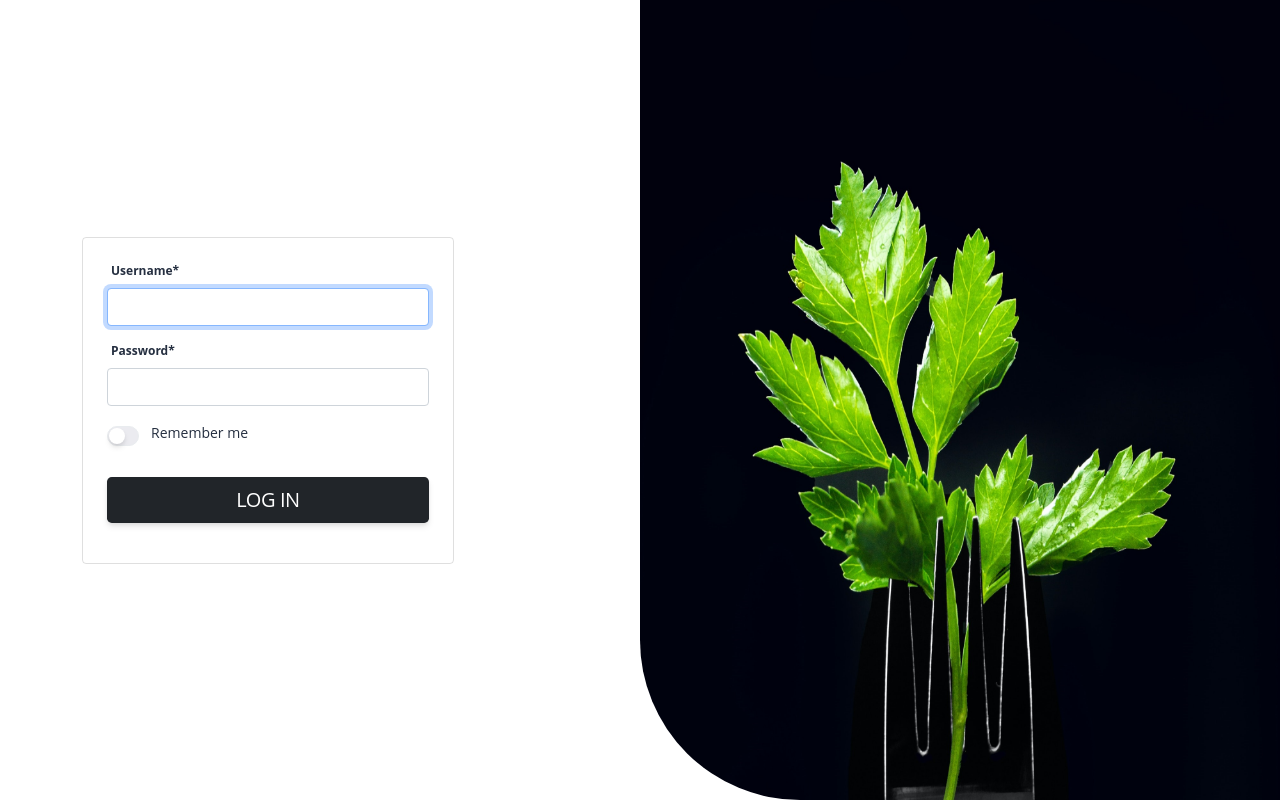
After one commit to yuraua5/CookingCrew, a Django app: page /accounts/login/ in a window 1280 px wide. The commit adds this page. Run offline with Django 4.2, Linux system fonts and the light colour scheme; some libraries are stand-ins or nearby versions.

Commit message:
Create login page, update navigation

```diff
--- a/restaurant/views.py
+++ b/restaurant/views.py
@@ -1,10 +1,12 @@
 from django.contrib.auth import get_user_model
+from django.contrib.auth.decorators import login_required
 from django.shortcuts import render
 from django.views import generic
 
 from restaurant.models import DishType, Dish, Cook
 
 
+@login_required
 def index(request):
     num_dish_types = DishType.objects.count()
     num_cooks = get_user_model().objects.count()
--- a/restaurant_kitchen_service/urls.py
+++ b/restaurant_kitchen_service/urls.py
@@ -22,5 +22,6 @@ from django.urls import path, include
 urlpatterns = [
     path("admin/", admin.site.urls),
     path("", include("restaurant.urls", namespace="restaurant")),
+    path("accounts/", include("django.contrib.auth.urls")),
     path("__debug__/", include("debug_toolbar.urls")),
 ] + static(settings.STATIC_URL, document_root=settings.STATIC_ROOT)
--- /dev/null
+++ b/templates/registration/login.html
@@ -0,0 +1,35 @@
+{% load crispy_forms_filters %}
+
+<head>
+  <meta charset="utf-8" />
+  <meta name="viewport" content="width=device-width, initial-scale=1, shrink-to-fit=no">
+  <link id="pagestyle" href="{{ ASSETS_ROOT }}/css/soft-design-system.css?v=1.0.1" rel="stylesheet" />
+  <link href="https://cdn.jsdelivr.net/npm/bootstrap@5.1.3/dist/css/bootstrap.min.css" rel="stylesheet" integrity="sha384-1BmE4kWBq78iYhFldvKuhfTAU6auU8tT94WrHftjDbrCEXSU1oBoqyl2QvZ6jIW3" crossorigin="anonymous">
+</head>
+  <section>
+    <div class="page-header section-height-100">
+      <div class="container">
+          <div class="col-xl-4">
+            <div class="card card-plain">
+              <div class="card-body">
+                <form method="post" action="" role="form">
+                  {% csrf_token %}
+                  {{ form|crispy }}
+                  <div class="form-check form-switch">
+                    <input class="form-check-input" type="checkbox" id="rememberMe">
+                    <label class="form-check-label" for="rememberMe">Remember me</label>
+                  </div>
+                  <div class="text-center">
+                    <button type="submit" name="login"
+                            class="btn btn-dark btn-lg w-100 mt-4 mb-0">Log in</button>
+                  </div>
+                </form>
+              </div>
+            </div>
+          </div>
+        <div>
+        <img class="position-absolute fixed-top ms-auto w-50 h-100 z-index-0 d-none d-md-block border-radius-section border-top-end-radius-0 border-top-start-radius-0 border-bottom-end-radius-0" src="{{ ASSETS_ROOT }}/img/login_bg.jpg">
+      </div>
+        </div>
+    </div>
+  </section>
```
Also changed, not shown: restaurant_kitchen_service/settings.py (+9 -0 lines), templates/includes/navigation.html (+4 -4 lines), static/assets/img/login_bg.jpg (added).
